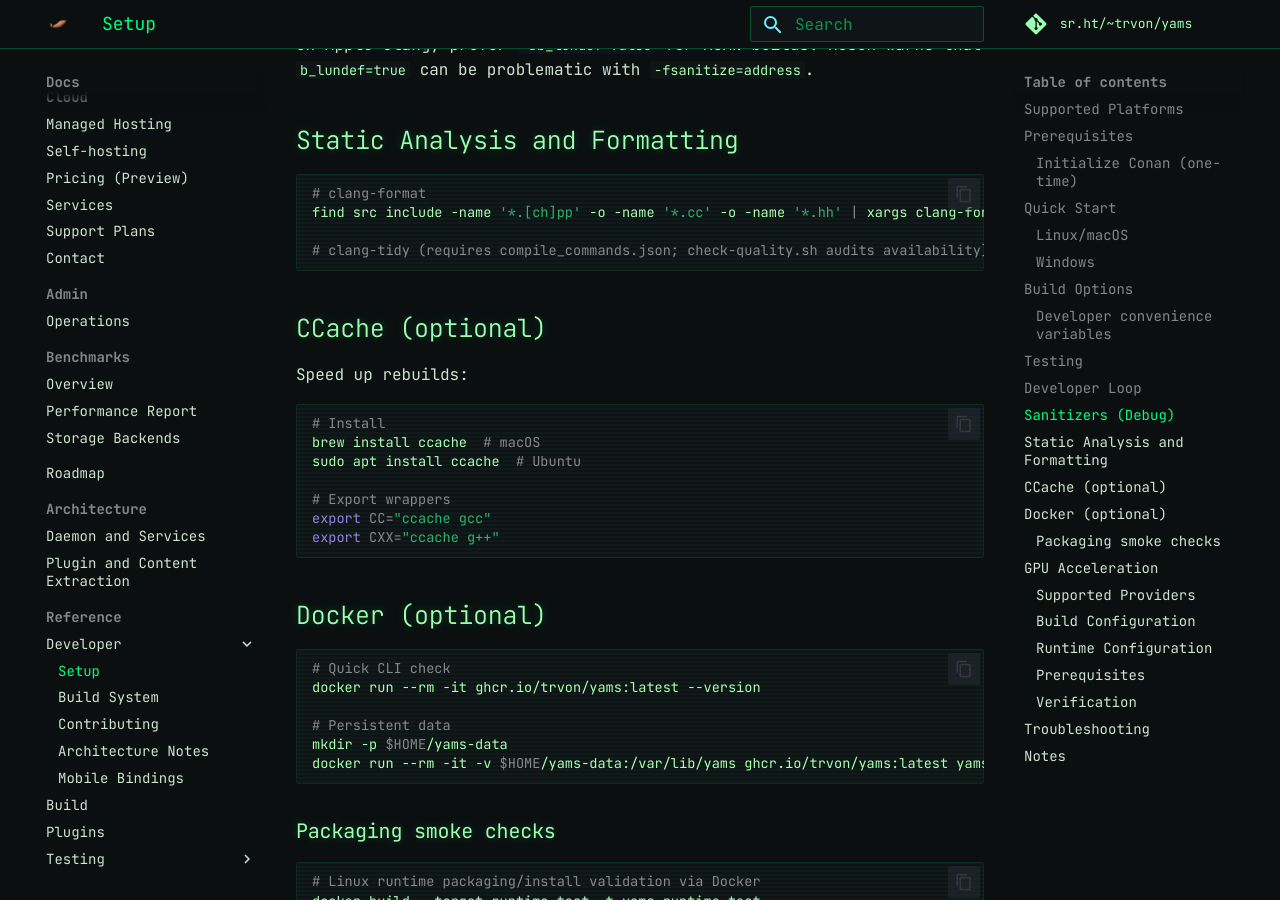
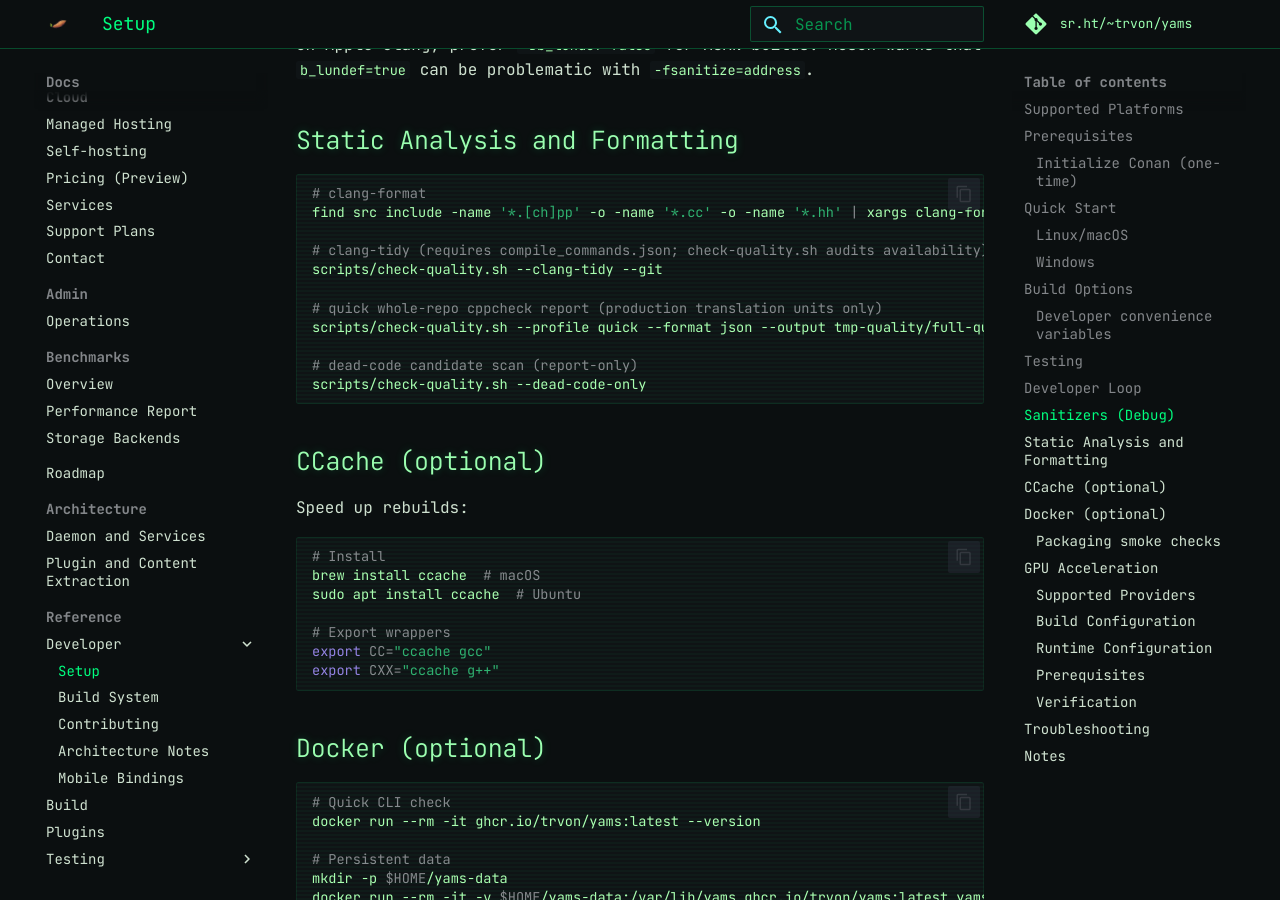
Before and after one commit to trvon/yams, an MkDocs documentation site: the page built from docs/developer/setup.md, in a window 1280 px wide and 900 px high, scrolled down 2774 px. Built offline with MkDocs 1.6.1 and Material for MkDocs 9.7.7, drawn with Linux system fonts in a browser that asks for light colours.

````diff
--- a/docs/developer/setup.md
+++ b/docs/developer/setup.md
@@ -119,6 +119,13 @@
 find src include -name '*.[ch]pp' -o -name '*.cc' -o -name '*.hh' | xargs clang-format -i
 
 # clang-tidy (requires compile_commands.json; check-quality.sh audits availability)
+scripts/check-quality.sh --clang-tidy --git
+
+# quick whole-repo cppcheck report (production translation units only)
+scripts/check-quality.sh --profile quick --format json --output tmp-quality/full-quick
+
+# dead-code candidate scan (report-only)
+scripts/check-quality.sh --dead-code-only
 ```
 
 ## CCache (optional)
````
Also changed, not shown: 4 other files.
